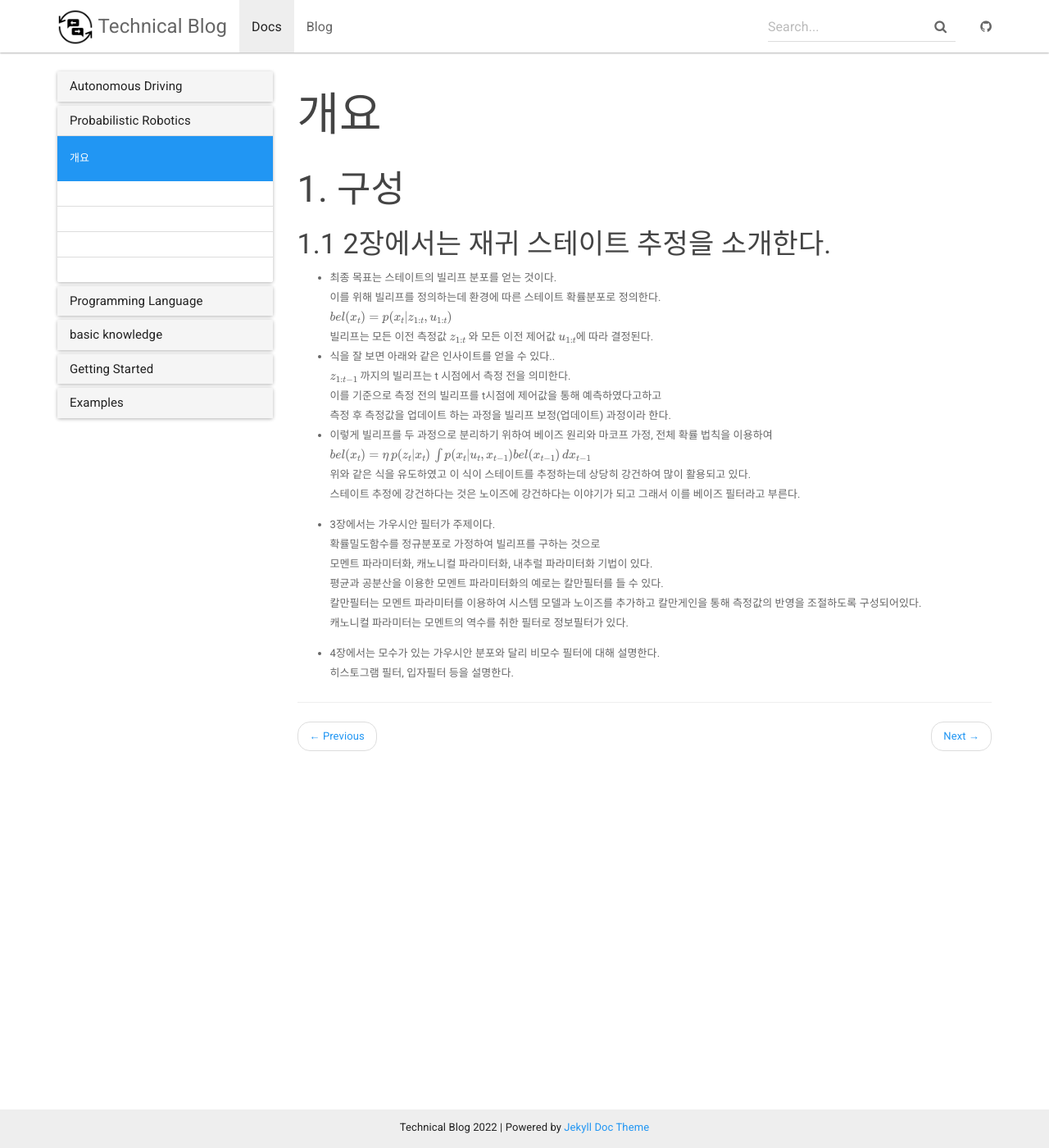
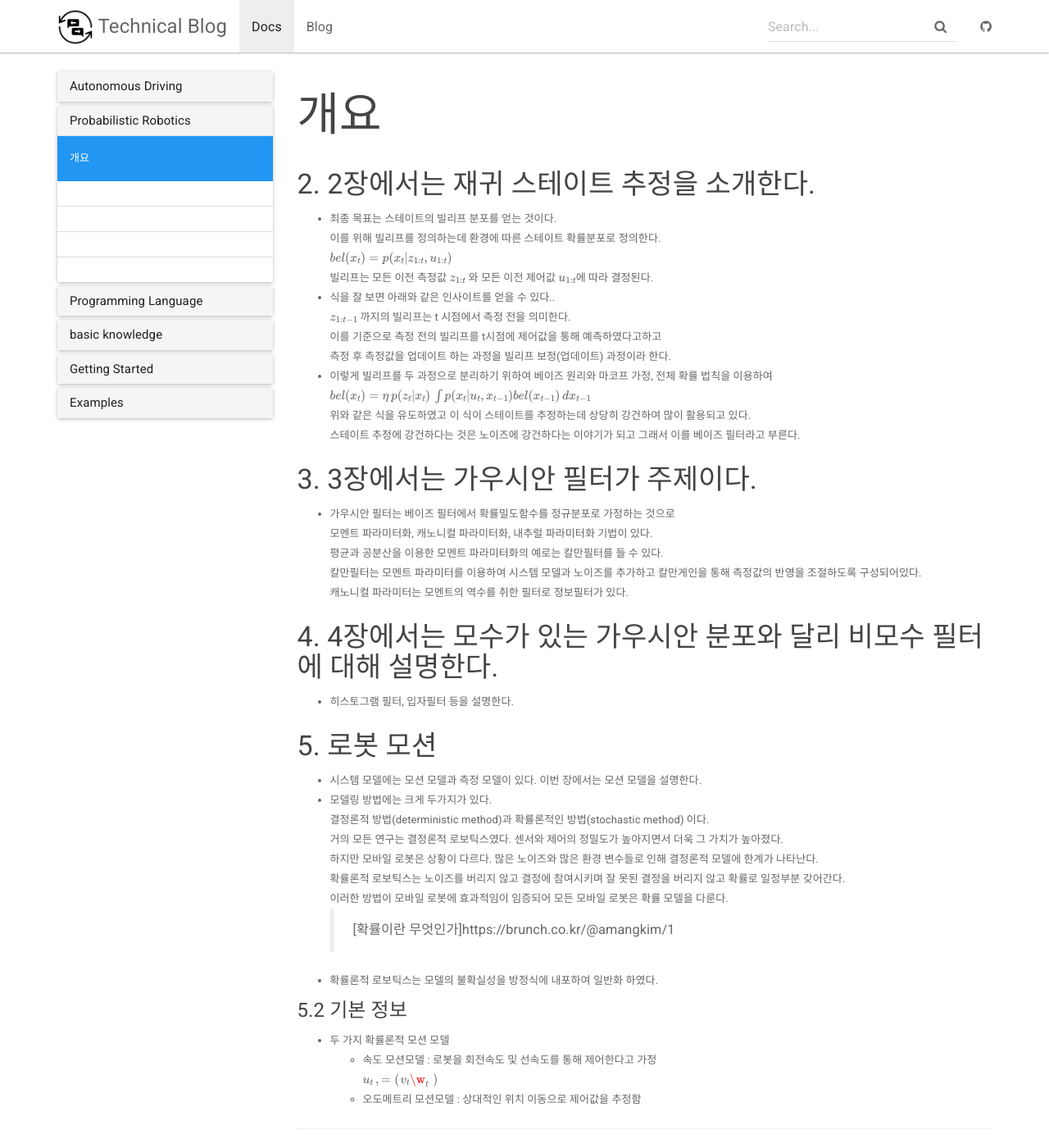
Before and after one commit to contravia-cloud/TechnicalBlog2, a Jekyll site: the page built from _docs/ProbabilisticRobotics/intro.md, in a window 1280 px wide and 1400 px high. Shown: the whole window at 82% size. Built offline with Jekyll 4.4.1, drawn with Linux system fonts in a browser that asks for light colours; formulas are drawn with MathJax 3.

Commit message:
Update intro.md

```diff
--- a/_docs/ProbabilisticRobotics/intro.md
+++ b/_docs/ProbabilisticRobotics/intro.md
@@ -4,9 +4,7 @@ permalink: /docs/PR1/
 ---
 
 
-## 1. 구성
-
-### 1.1 2장에서는 재귀 스테이트 추정을 소개한다.
+### 2. 2장에서는 재귀 스테이트 추정을 소개한다.
 
 - 최종 목표는 스테이트의 빌리프 분포를 얻는 것이다.
   이를 위해 빌리프를 정의하는데 환경에 따른 스테이트 확률분포로 정의한다.
@@ -21,12 +19,29 @@ permalink: /docs/PR1/
   위와 같은 식을 유도하였고 이 식이 스테이트를 추정하는데 상당히 강건하여 많이 활용되고 있다.
   스테이트 추정에 강건하다는 것은 노이즈에 강건하다는 이야기가 되고 그래서 이를 베이즈 필터라고 부른다.
 
-- 3장에서는 가우시안 필터가 주제이다.
-  확률밀도함수를 정규분포로 가정하여 빌리프를 구하는 것으로
+### 3. 3장에서는 가우시안 필터가 주제이다.
+- 가우시안 필터는 베이즈 필터에서 확률밀도함수를 정규분포로 가정하는 것으로
   모멘트 파라미터화, 캐노니컬 파라미터화, 내추럴 파라미터화 기법이 있다.
   평균과 공분산을 이용한 모멘트 파라미터화의 예로는 칼만필터를 들 수 있다.
   칼만필터는 모멘트 파라미터를 이용하여 시스템 모델과 노이즈를 추가하고 칼만게인을 통해 측정값의 반영을 조절하도록 구성되어있다.
   캐노니컬 파라미터는 모멘트의 역수를 취한 필터로 정보필터가 있다.
 
-- 4장에서는 모수가 있는 가우시안 분포와 달리 비모수 필터에 대해 설명한다.
-  히스토그램 필터, 입자필터 등을 설명한다.
+### 4. 4장에서는 모수가 있는 가우시안 분포와 달리 비모수 필터에 대해 설명한다.
+- 히스토그램 필터, 입자필터 등을 설명한다.
+
+### 5. 로봇 모션
+- 시스템 모델에는 모션 모델과 측정 모델이 있다. 이번 장에서는 모션 모델을 설명한다.
+- 모델링 방법에는 크게 두가지가 있다.
+  결정론적 방법(deterministic method)과 확률론적인 방법(stochastic method) 이다.
+  거의 모든 연구는 결정론적 로보틱스였다. 센서와 제어의 정밀도가 높아지면서 더욱 그 가치가 높아졌다.
+  하지만 모바일 로봇은 상황이 다르다. 많은 노이즈와 많은 환경 변수들로 인해 결정론적 모델에 한계가 나타난다.
+  확률론적 로보틱스는 노이즈를 버리지 않고 결정에 참여시키며 잘 못된 결정을 버리지 않고 확률로 일정부분 갖어간다.
+  이러한 방법이 모바일 로봇에 효과적임이 임증되어 모든 모바일 로봇은 확률 모델을 다룬다.
+  > [확률이란 무엇인가]https://brunch.co.kr/@amangkim/1
+- 확률론적 로보틱스는 모델의 불확실성을 방정식에 내포하여 일반화 하였다.
+
+#### 5.2 기본 정보
+- 두 가지 확률론적 모션 모델
+  - 속도 모션모델 : 로봇을 회전속도 및 선속도를 통해 제어한다고 가정
+    $u_{t} \,, = \begin{pmatrix}v_{t}\\w_{t}\\ \end{pmatrix}$
+  - 오도메트리 모션모델 : 상대적인 위치 이동으로 제어값을 추정함
```
